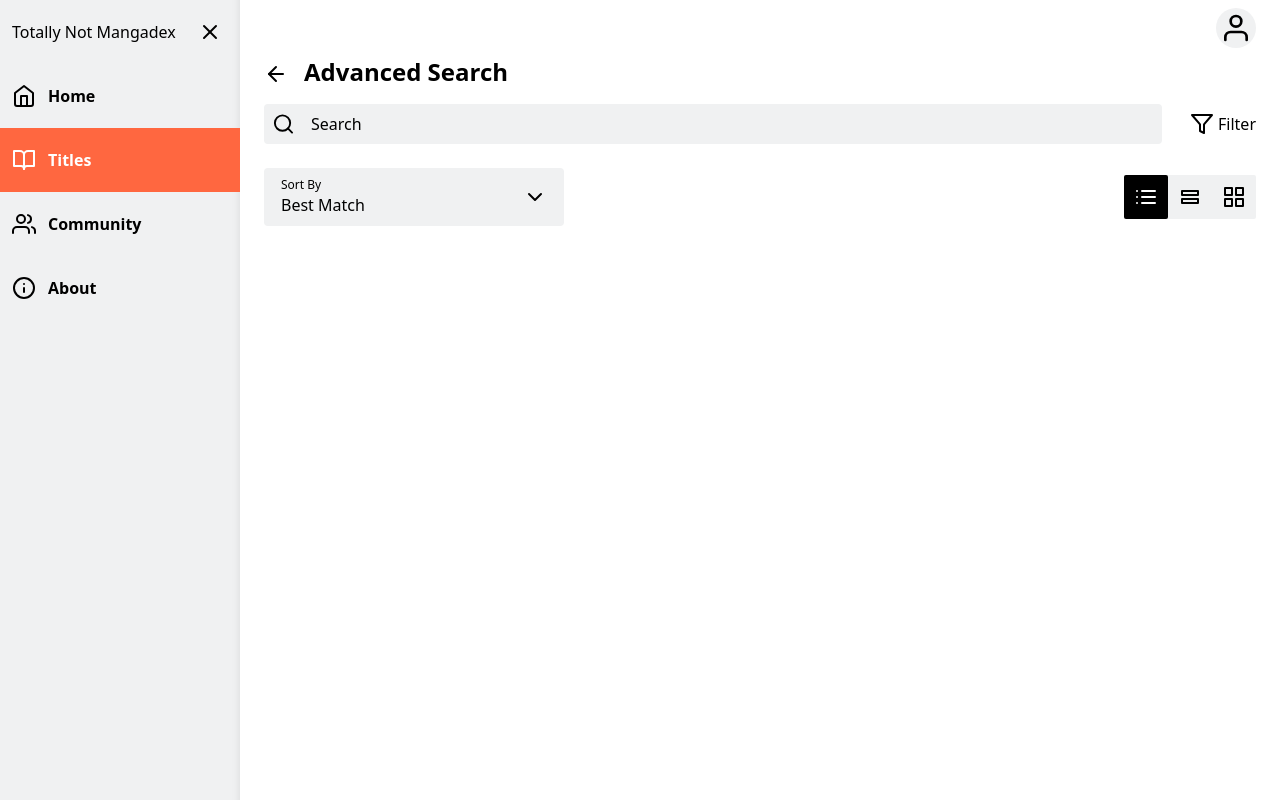
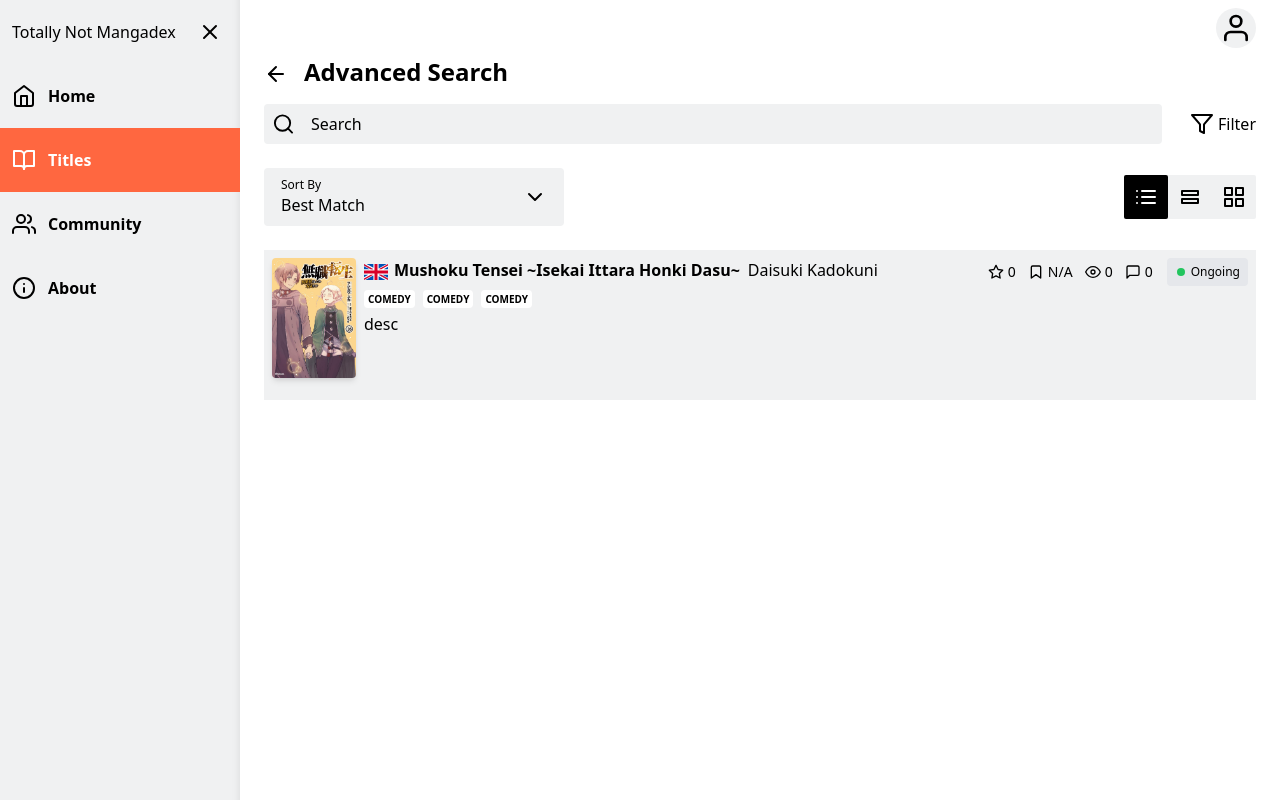
Before and after one commit to RafadanaM/mangadex-ui-practice, a React (Create React App) app: page /titles in a window 1280 px wide. Built offline with nearby package versions, Linux system fonts and the light colour scheme.

Commit message:
add base search card component

```diff
--- a/public/index.html
+++ b/public/index.html
@@ -24,7 +24,7 @@
       work correctly both with client-side routing and a non-root public URL.
       Learn how to configure a non-root public URL by running `npm run build`.
     -->
-    <title>React App</title>
+    <title>Not Mangadex</title>
   </head>
   <body>
     <noscript>You need to enable JavaScript to run this app.</noscript>
--- /dev/null
+++ b/src/components/Cards/TitleCard.tsx
@@ -0,0 +1,54 @@
+import { FiBookmark, FiEye, FiMessageSquare, FiStar } from 'react-icons/fi'
+import cover from '../../assets/cover.jpg'
+import flag from '../../assets/flag.svg'
+import Stat from '../UI/Stat'
+import Status from '../UI/Status'
+import Tag from '../UI/Tag'
+
+const TitleCard = () => {
+    return (
+        <div className="grid gap-x-2 gap-y-1 flex-grow bg-secondary [height:unset] [grid-template-rows:auto_auto_1fr] [grid-template-columns:84px_auto_1fr_auto_auto] p-2">
+            <div className="col-start-1 row-span-3 max-h-full ">
+                <img
+                    src={cover}
+                    className="w-full h-auto rounded overflow-hidden shadow-md"
+                    alt="cover"
+                />
+            </div>
+            <div className="cursor-pointer">
+                <img
+                    src={flag}
+                    alt="flag"
+                    className="h-6 inline-block bg-cover bg-no-repeat select-none mr-1.5"
+                />
+                <span className="font-bold">
+                    Mushoku Tensei ~Isekai Ittara Honki Dasu~
+                </span>
+            </div>
+            <span>Daisuki Kadokuni</span>
+            <div className="flex items-center">
+                <Stat icon={<FiStar className="icon-small" />} value="0" />
+                <Stat
+                    icon={<FiBookmark className="icon-small" />}
+                    value="N/A"
+                />
+                <Stat icon={<FiEye className="icon-small" />} value="0" />
+                <Stat
+                    icon={<FiMessageSquare className="w-4 h-4" />}
+                    value="0"
+                />
+            </div>
+            <Status status="ongoing" />
+            <div className="flex flex-wrap gap-x-2 col-span-4">
+                <Tag />
+                <Tag />
+                <Tag />
+            </div>
+            <div className=" col-span-4 row-span-2 h-20 overflow-hidden">
+                desc
+            </div>
+        </div>
+    )
+}
+
+export default TitleCard
--- a/src/components/Dropdown/Dropdown.tsx
+++ b/src/components/Dropdown/Dropdown.tsx
@@ -52,7 +52,7 @@ const Dropdown = ({ data, selectedData, onItemClick }: DropdownI) => {
             </div>
 
             <div
-                className={`absolute transition-all ease-in-out mt-px top-full left-0 w-[300px] bg-secondary transform origin-top overflow-hidden ${
+                className={`absolute transition-all shadow-md ease-in-out mt-px top-full left-0 w-[300px] bg-secondary transform origin-top overflow-hidden ${
                     open ? 'scale-y-100' : 'scale-y-0'
                 }`}
             >
--- /dev/null
+++ b/src/components/UI/Stat.tsx
@@ -0,0 +1,17 @@
+import { ReactNode } from 'react'
+
+interface StatI {
+    icon: ReactNode
+    value: string
+}
+
+const Stat = ({ icon, value }: StatI) => {
+    return (
+        <div className="flex items-center gap-x-0.5 mx-1.5 my-0.5">
+            {icon}
+            <span className="text-sm ml-0.5">{value}</span>
+        </div>
+    )
+}
+
+export default Stat
--- /dev/null
+++ b/src/components/UI/Status.tsx
@@ -0,0 +1,29 @@
+import { PublicationStatus } from '../../utils/types'
+
+interface StatusI {
+    status: PublicationStatus
+}
+
+const Status = ({ status }: StatusI) => {
+    const dotColor = () => {
+        switch (status) {
+            case 'ongoing':
+                return 'bg-green-500'
+
+            case 'completed':
+                return 'bg-blue-500'
+
+            default:
+                return 'bg-black'
+        }
+    }
+
+    return (
+        <div className="flex items-center  bg-gray-200 bg-blue rounded py-1 pl-1 pr-2">
+            <span className={`dot m-1.5 ${dotColor()}`} />
+            <span className="capitalize text-xs">{status}</span>
+        </div>
+    )
+}
+
+export default Status
--- /dev/null
+++ b/src/components/UI/Tag.tsx
@@ -0,0 +1,9 @@
+const Tag = () => {
+    return (
+        <span className="bg-white uppercase px-1 py-px text-2xs rounded font-bold">
+            comedy
+        </span>
+    )
+}
+
+export default Tag
--- a/src/index.css
+++ b/src/index.css
@@ -30,4 +30,12 @@
     .icon {
         @apply w-6 h-6;
     }
+
+    .icon-small {
+        @apply w-4 h-4;
+    }
+
+    .dot {
+        @apply h-2 w-2 rounded inline-flex justify-self-center leading-4 select-none;
+    }
 }
--- a/src/pages/Title.tsx
+++ b/src/pages/Title.tsx
@@ -2,6 +2,7 @@ import { useCallback, useEffect, useState } from 'react'
 import { FiArrowLeft, FiFilter, FiSearch } from 'react-icons/fi'
 import { useNavigate, useSearchParams } from 'react-router-dom'
 import ListViewButtons from '../components/Buttons/ListViewButtons/ListViewButtons'
+import TitleCard from '../components/Cards/TitleCard'
 import Dropdown from '../components/Dropdown/Dropdown'
 import getUserPreferences from '../utils/getUserPreferences'
 import { ListView, MangaSort, sorts } from '../utils/types'
@@ -63,7 +64,7 @@ const Title = () => {
                     <span className="font-medium">Filter</span>
                 </div>
             </div>
-            <div className="flex flex-grow justify-between items-center">
+            <div className="flex flex-grow justify-between items-center mb-6">
                 <Dropdown
                     selectedData={getCurrentSort()}
                     data={sorts}
@@ -74,6 +75,9 @@ const Title = () => {
                     setSelectedView={setSelectedView}
                 />
             </div>
+            <div className="flex flex-grow">
+                <TitleCard />
+            </div>
         </>
     )
 }
--- a/src/utils/types.ts
+++ b/src/utils/types.ts
@@ -15,3 +15,6 @@ export const sorts = [
     'Year Descending',
 ] as const
 export type MangaSort = typeof sorts[number]
+
+export const PublicationStatuses = ['unknown', 'ongoing', 'completed'] as const
+export type PublicationStatus = typeof PublicationStatuses[number]
--- a/tailwind.config.js
+++ b/tailwind.config.js
@@ -11,6 +11,9 @@ module.exports = {
     content: ['./src/**/*.{ts,tsx}'],
     theme: {
         extend: {
+            fontSize: {
+                '2xs': ['0.625rem', '1rem'],
+            },
             boxShadow: {
                 'inner-md': 'inset -25px 0px 9px -25px rgba(0, 0, 0, 0.1)',
             },
```
